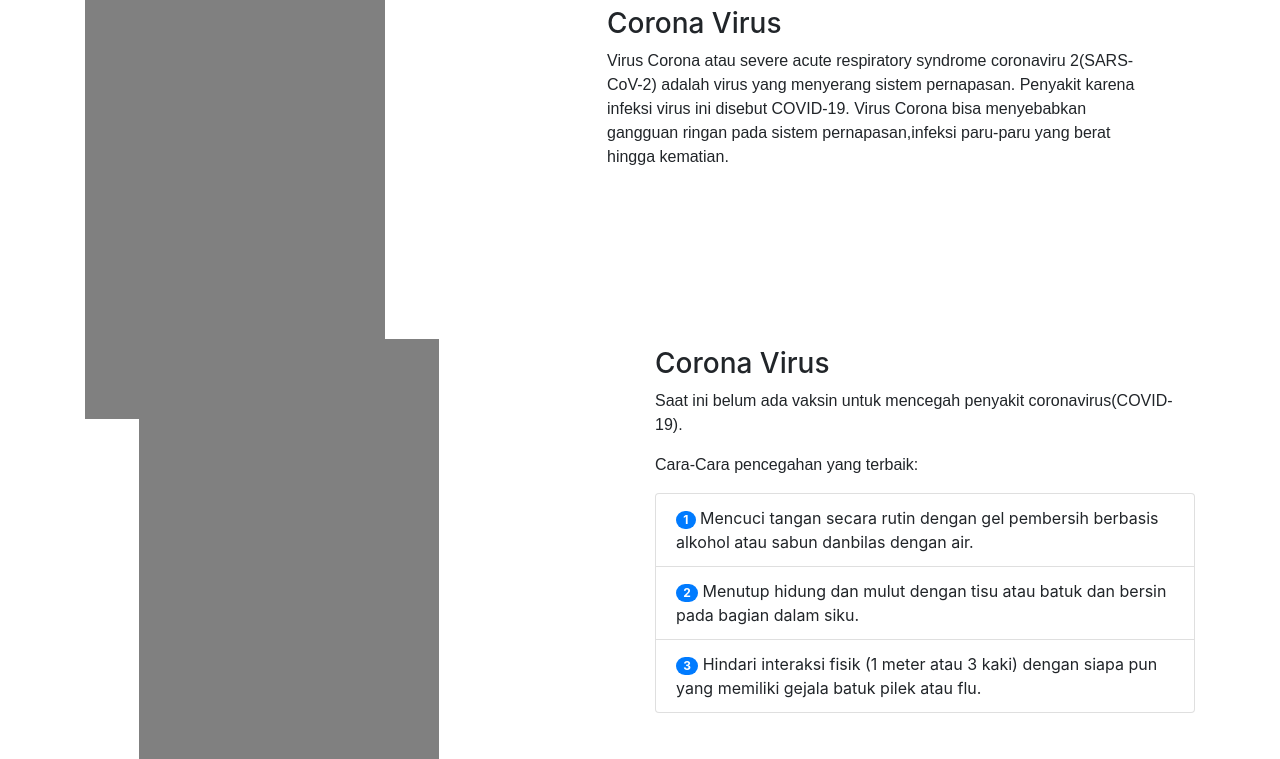
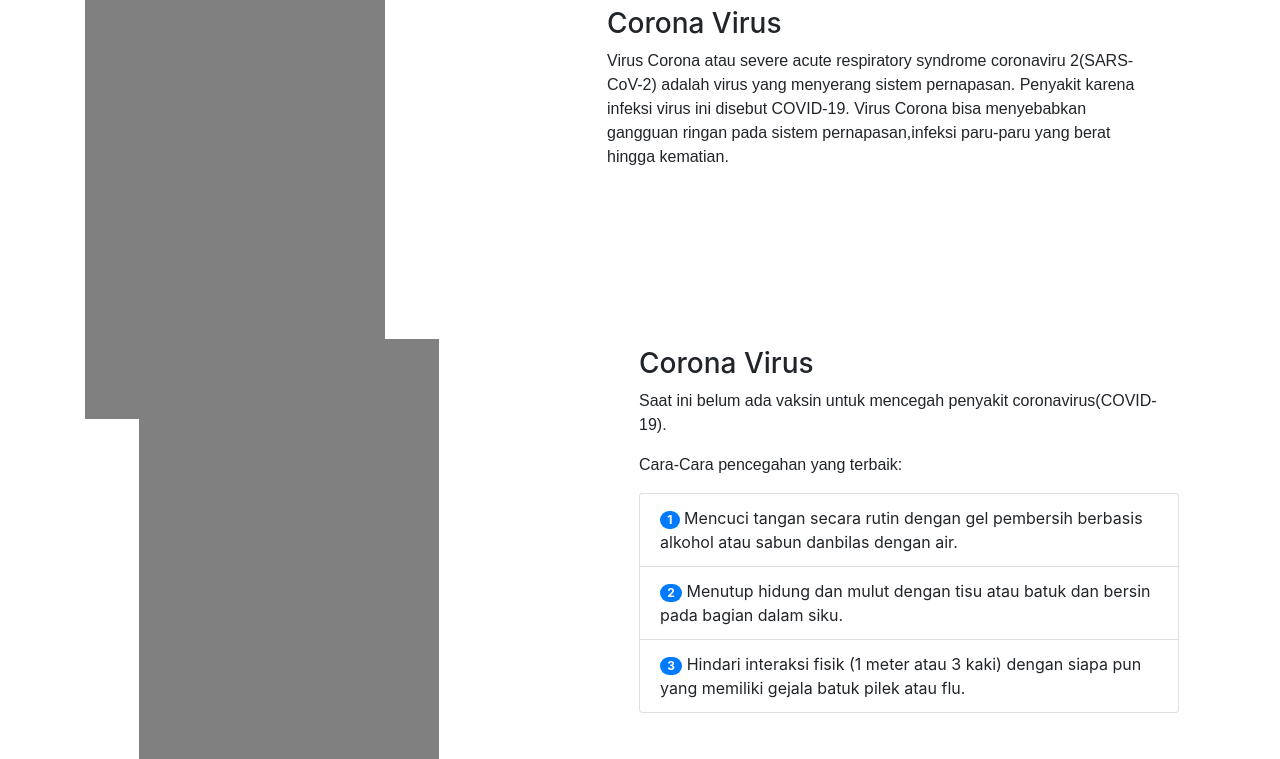
Before and after one commit to dewangga-pk/Covid19Jember, a PHP site: page / in a window 1280 px wide. Shown: the part 454-1213 px from the top of the page. Run offline with PHP 8.4, Linux system fonts and the light colour scheme.

Commit message:
Update style.css

```diff
--- a/css/style.css
+++ b/css/style.css
@@ -42,7 +42,7 @@ p{
 }
 .container_information1{
   margin-top: -4.5em;
-  margin-left: 0.0009em;
+  margin-left: -0.999em;
 }
 @media only screen and (max-width: 575px){
   .image_information{
```
